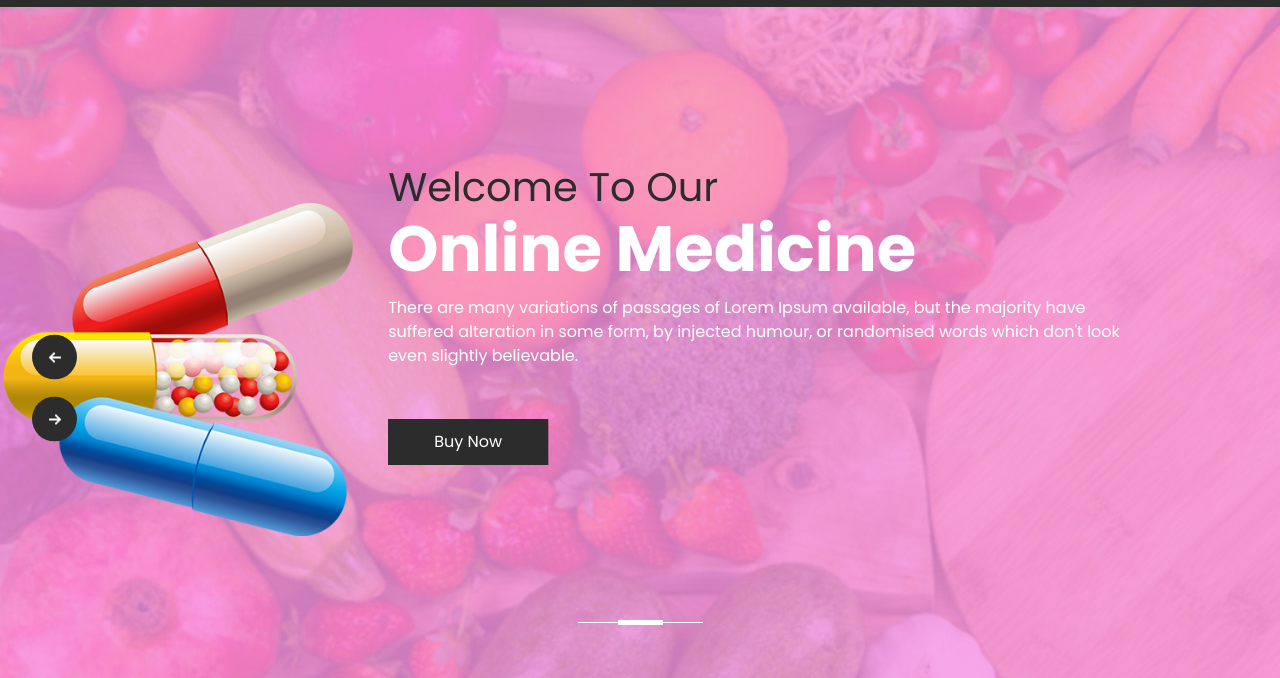
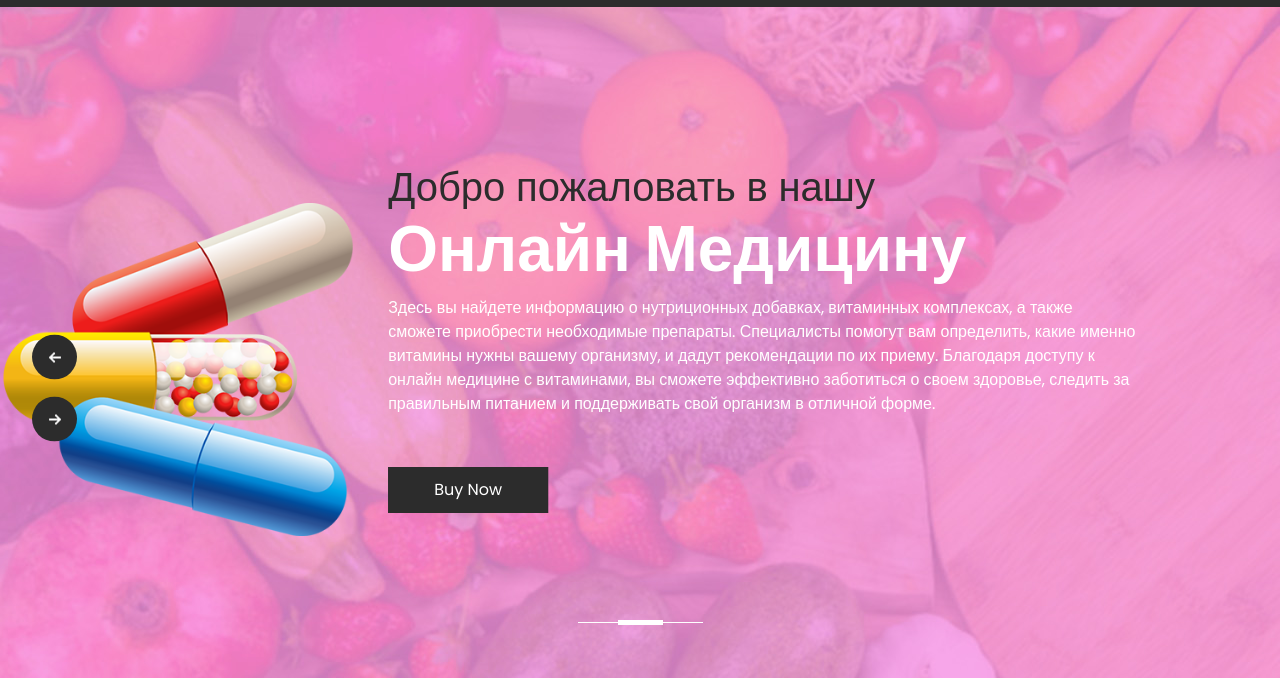
Before and after one commit to Xxxmercury3/test, a plain HTML site: page index.html in a window 1280 px wide. Shown: the part 122-800 px from the top of the page. Drawn offline with nearby package versions, Linux system fonts and the light colour scheme.

Commit message:
Update index.html

```diff
--- a/index.html
+++ b/index.html
@@ -132,16 +132,18 @@
                 <div class="col-md-8">
                   <div class="detail-box">
                     <h1>
-                      Welcome To Our <br>
+                      Добро пожаловать в нашу <br>
                       <span>
-                        Online Medicine
+                        Онлайн Медицину
                       </span>
 
                     </h1>
                     <p>
-                      There are many variations of passages of Lorem Ipsum available, but the majority have suffered
-                      alteration in some form, by injected humour, or randomised words which don't look even slightly
-                      believable.
+                      Здесь вы найдете информацию о нутриционных добавках, витаминных комплексах,
+                      а также сможете приобрести необходимые препараты. Специалисты помогут вам
+                      определить, какие именно витамины нужны вашему организму, и дадут рекомендации по их приему.
+                      Благодаря доступу к онлайн медицине с витаминами, вы сможете эффективно заботиться о своем здоровье,
+                      следить за правильным питанием и поддерживать свой организм в отличной форме.
                     </p>
                     <div>
                       <a href="">
```
